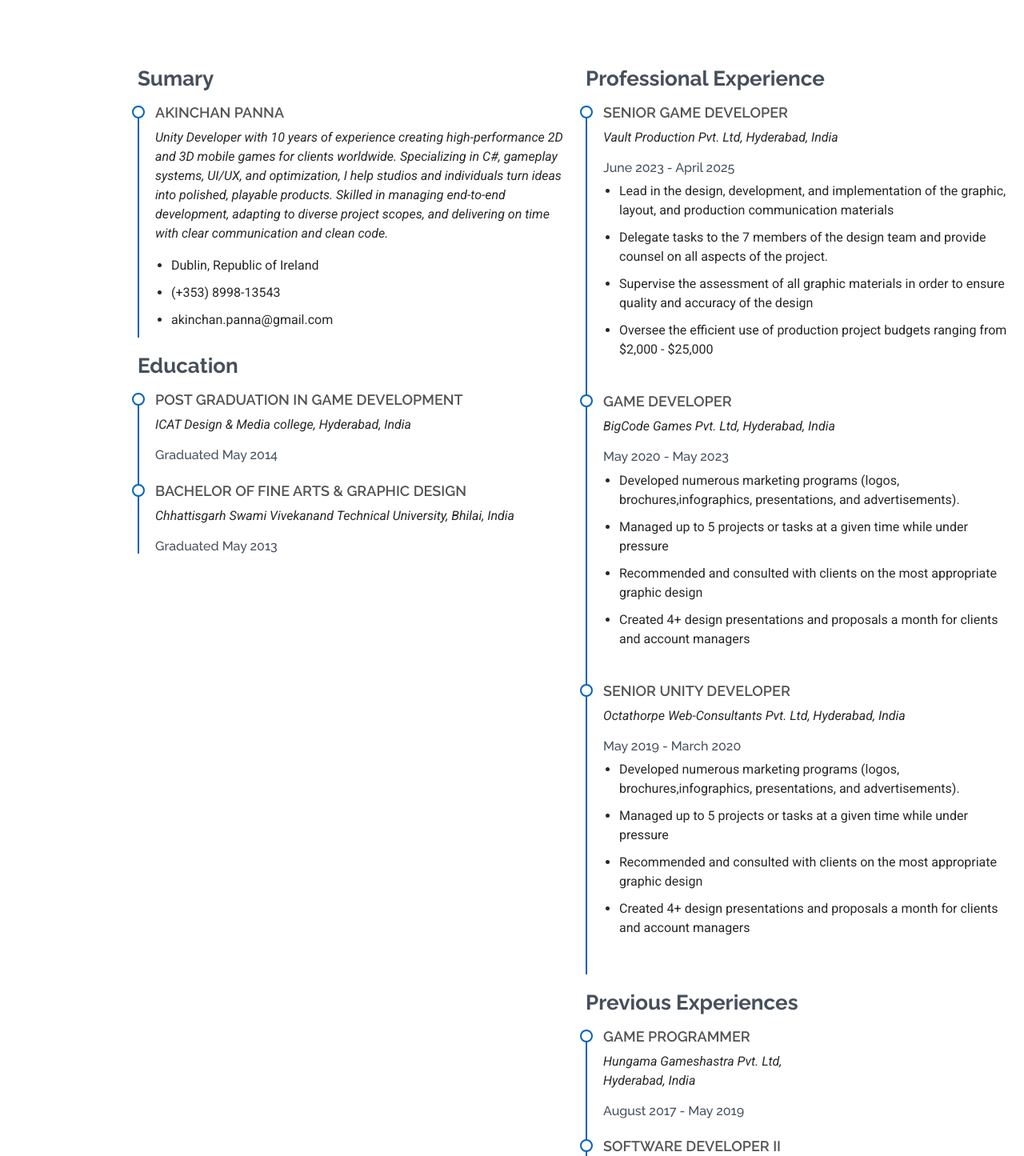
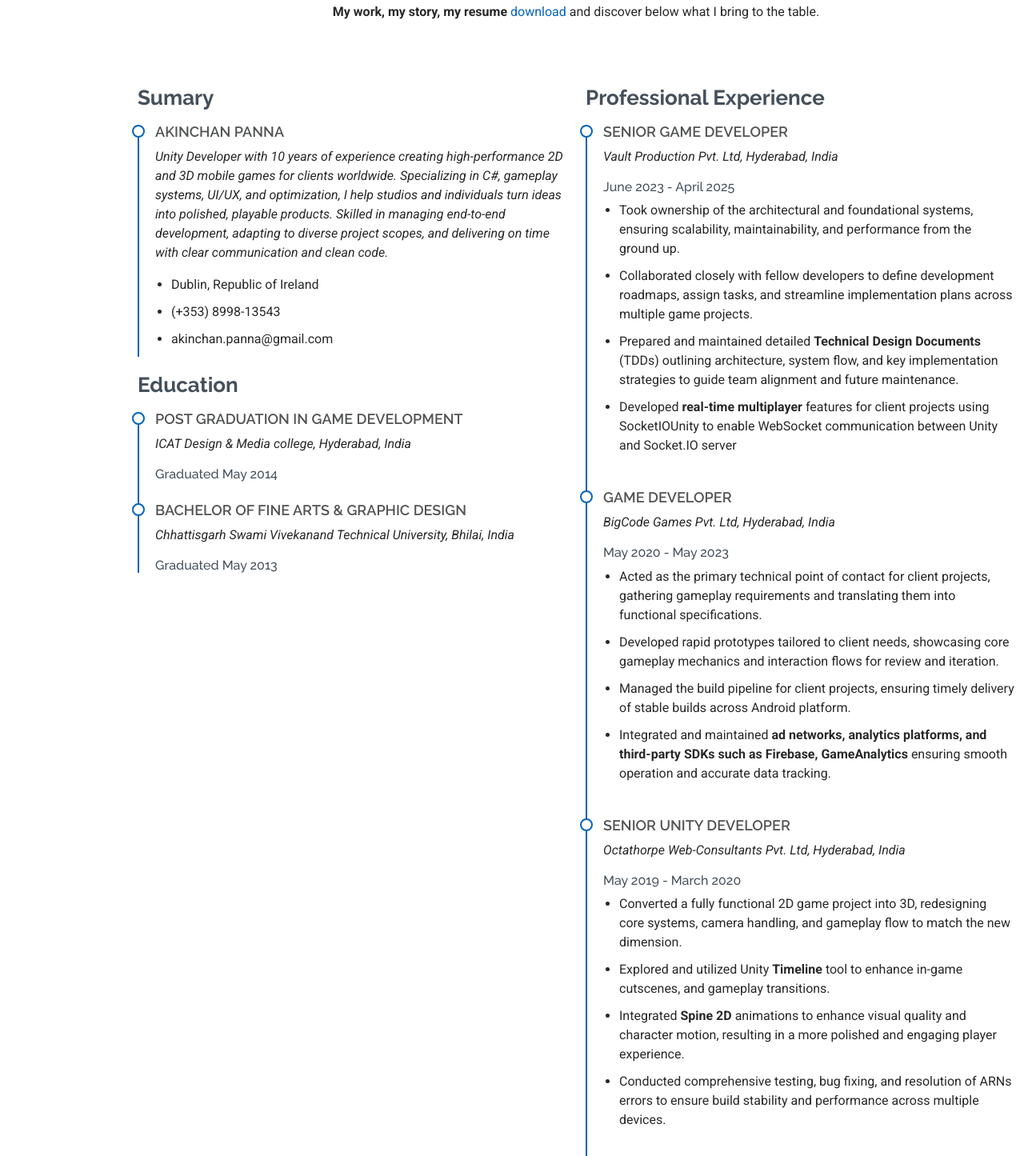
Before and after one commit to Akinchan/Portfolio, a plain HTML site: page index.html in a window 1280 px wide. Shown: the part 2113-3558 px from the top of the page at 80% size. Drawn offline with Linux system fonts and the light colour scheme.

Commit message:
Modified resume profession
* Edited profession section
* Changed BG
* Added resume downloadable link

```diff
--- a/index.html
+++ b/index.html
@@ -249,7 +249,7 @@
       <!-- Section Title -->
       <div class="container section-title" data-aos="fade-up">
         <h2>Resume</h2>
-        <!--<p>Magnam dolores commodi suscipit. Necessitatibus eius consequatur ex aliquid fuga eum quidem. Sit sint consectetur velit. Quisquam quos quisquam cupiditate. Et nemo qui impedit suscipit alias ea. Quia fugiat sit in iste officiis commodi quidem hic quas.</p>-->
+        <p><b>My work, my story, my resume</b> <a href="assets/files/Akinchan Panna Resume.pdf" download>download</a> and discover below what I bring to the table.</p>
       </div><!-- End Section Title -->
 
       <div class="container">
@@ -258,7 +258,6 @@
 
           <div class="col-lg-6" data-aos="fade-up" data-aos-delay="100">
             <h3 class="resume-title">Sumary</h3>
-
             <div class="resume-item pb-0">
               <h4>Akinchan Panna</h4>
               <p><em>Unity Developer with 10 years of experience creating high-performance 2D and 3D mobile games for clients worldwide. Specializing in C#, gameplay systems, UI/UX, and optimization, I help studios and individuals turn ideas into polished, playable products. Skilled in managing end-to-end development, adapting to diverse project scopes, and delivering on time with clear communication and clean code.</em></p>
@@ -293,10 +292,10 @@
               <p><em>Vault Production Pvt. Ltd, Hyderabad, India </em></p>
               <h6>June 2023 - April 2025</h6>
               <ul>
-                <li>Lead in the design, development, and implementation of the graphic, layout, and production communication materials</li>
-                <li>Delegate tasks to the 7 members of the design team and provide counsel on all aspects of the project. </li>
-                <li>Supervise the assessment of all graphic materials in order to ensure quality and accuracy of the design</li>
-                <li>Oversee the efficient use of production project budgets ranging from $2,000 - $25,000</li>
+                <li>Took ownership of the architectural and foundational systems, ensuring scalability, maintainability, and performance from the ground up.</li>
+                <li>Collaborated closely with fellow developers to define development roadmaps, assign tasks, and streamline implementation plans across multiple game projects.</li>
+                <li>Prepared and maintained detailed <b>Technical Design Documents</b> (TDDs) outlining architecture, system flow, and key implementation strategies to guide team alignment and future maintenance.</li>
+                <li>Developed <b>real-time multiplayer</b> features for client projects using SocketIOUnity to enable WebSocket communication between Unity and Socket.IO server</li>
               </ul>
             </div><!-- Edn Resume Item -->
 
@@ -305,10 +304,10 @@
               <p><em>BigCode Games Pvt. Ltd, Hyderabad, India</em></p>
               <h6>May 2020 - May 2023</h6>
               <ul>
-                <li>Developed numerous marketing programs (logos, brochures,infographics, presentations, and advertisements).</li>
-                <li>Managed up to 5 projects or tasks at a given time while under pressure</li>
-                <li>Recommended and consulted with clients on the most appropriate graphic design</li>
-                <li>Created 4+ design presentations and proposals a month for clients and account managers</li>
+                <li>Acted as the primary technical point of contact for client projects, gathering gameplay requirements and translating them into functional specifications.</li>
+                <li>Developed rapid prototypes tailored to client needs, showcasing core gameplay mechanics and interaction flows for review and iteration.</li>
+                <li>Managed the build pipeline for client projects, ensuring timely delivery of stable builds across Android platform.</li>
+                <li>Integrated and maintained <b>ad networks, analytics platforms, and third-party SDKs such as Firebase, GameAnalytics</b> ensuring smooth operation and accurate data tracking.</li>
               </ul>
             </div><!-- Edn Resume Item -->
 
@@ -317,10 +316,10 @@
               <p><em>Octathorpe Web-Consultants Pvt. Ltd, Hyderabad, India</em></p>
               <h6>May 2019 - March 2020</h6>
               <ul>
-                <li>Developed numerous marketing programs (logos, brochures,infographics, presentations, and advertisements).</li>
-                <li>Managed up to 5 projects or tasks at a given time while under pressure</li>
-                <li>Recommended and consulted with clients on the most appropriate graphic design</li>
-                <li>Created 4+ design presentations and proposals a month for clients and account managers</li>
+                <li>Converted a fully functional 2D game project into 3D, redesigning core systems, camera handling, and gameplay flow to match the new dimension.</li>
+                <li>Explored and utilized Unity <b>Timeline</b> tool to enhance in-game cutscenes, and gameplay transitions.</li>
+                <li>Integrated <b>Spine 2D</b> animations to enhance visual quality and character motion, resulting in a more polished and engaging player experience.</li>
+                <li>Conducted comprehensive testing, bug fixing, and resolution of ARNs errors to ensure build stability and performance across multiple devices.</li>
               </ul>
             </div><!-- Edn Resume Item -->
 
@@ -367,9 +366,9 @@
         <div class="isotope-layout" data-default-filter="*" data-layout="masonry" data-sort="original-order">
 
           <ul class="portfolio-filters isotope-filters" data-aos="fade-up" data-aos-delay="100">
-            <li data-filter="*" class="filter-active">All</li>
-            <li data-filter=".filter-app">Store</li>
-            <li data-filter=".filter-product">Prototype</li>
+            <li data-filter="*" class="filter-active"><b>All</b></li>
+            <li data-filter=".filter-app"><b>Project</b></li>
+            <li data-filter=".filter-product"><b>Prototype<b></li>
           </ul><!-- End Portfolio Filters -->
 
           <div class="row gy-4 isotope-container" data-aos="fade-up" data-aos-delay="200">
```
Also changed, not shown: 2 other files.
